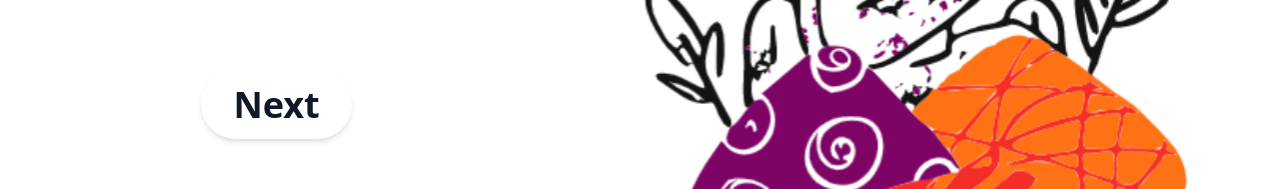
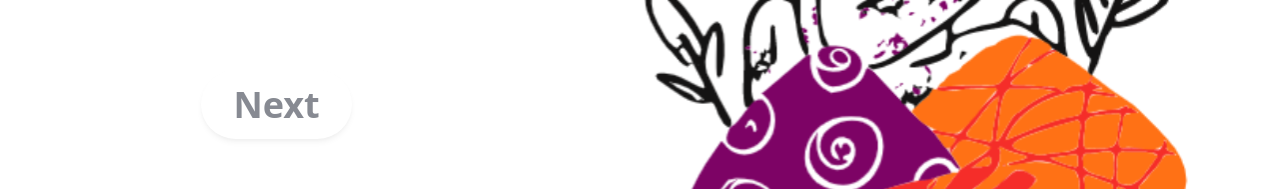
Before and after one commit to timosville/one-sheep-fe-challenge, a Vue app: page /start in a window 1280 px wide. Shown: the part 549-738 px from the top of the page. Built offline with nearby package versions, Linux system fonts and the light colour scheme.

Commit message:
Disable button

```diff
--- a/src/components/Name.vue
+++ b/src/components/Name.vue
@@ -51,7 +51,8 @@
       </div>
       <button
         @click="changeRoute()"
-        class="absolute bottom-0 mb-12 sm:mb-28 button"
+        class="absolute bottom-0 mb-12 sm:mb-28 button disabled:opacity-50"
+        :disabled="!code.length | !name.length"
       >
         Next
       </button>
--- a/tailwind.config.js
+++ b/tailwind.config.js
@@ -10,7 +10,9 @@ module.exports = {
     },
   },
   variants: {
-    extend: {},
+    extend: {
+      opacity: ["disabled"],
+    },
   },
   plugins: [],
 };
```
